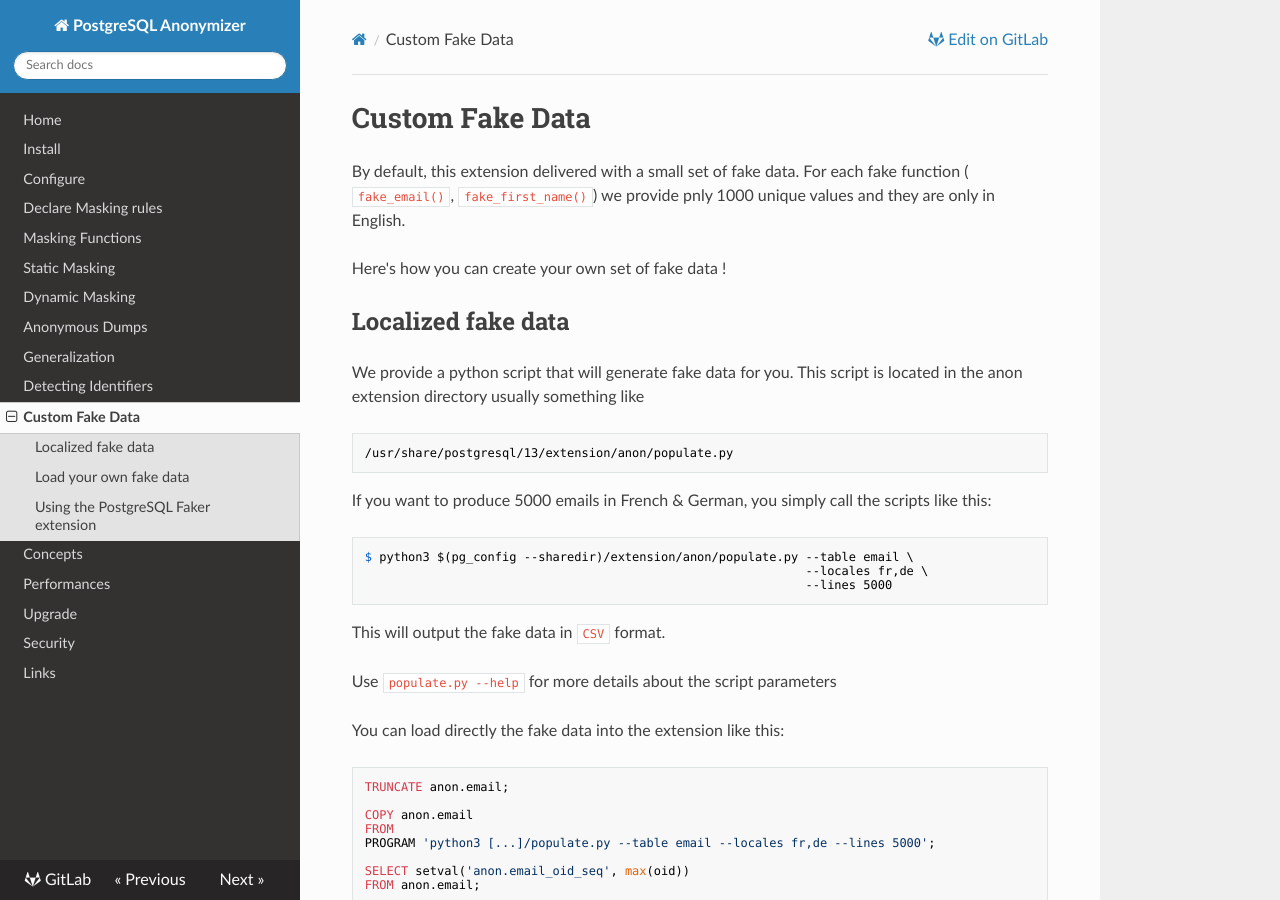
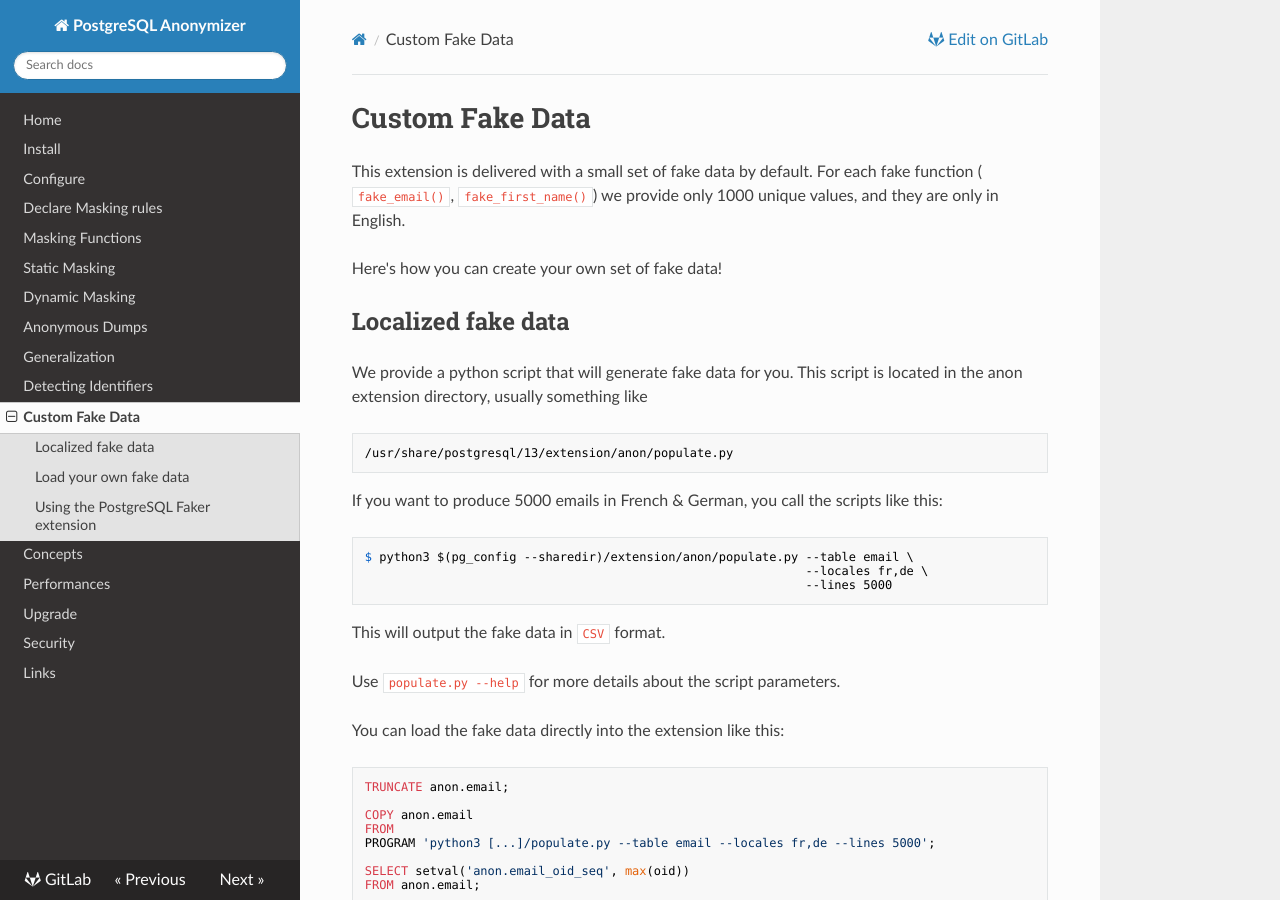
Before and after one commit to neondatabase/postgresql_anonymizer, an MkDocs documentation site: the page built from docs/custom_fake_data.md, in a window 1280 px wide and 900 px high. Built offline with MkDocs 1.6.1, drawn with Linux system fonts in a browser that asks for light colours; nearby versions of some CDN libraries.

Commit message:
update to improve document clarity and spelling error

````diff
--- a/docs/custom_fake_data.md
+++ b/docs/custom_fake_data.md
@@ -1,23 +1,23 @@
 Custom Fake Data
 ==============================================================================
 
-By default, this extension delivered with a small set of fake data. For each
-fake function ( `fake_email()`, `fake_first_name()`) we provide pnly 1000 unique
-values and they are only in English.
+This extension is delivered with a small set of fake data by default. For each
+fake function ( `fake_email()`, `fake_first_name()`) we provide only 1000 unique
+values, and they are only in English.
 
-Here's how you can create your own set of fake data !
+Here's how you can create your own set of fake data!
 
 Localized fake data
 ------------------------------------------------------------------------------
 
 We provide a python script that will generate fake data for you. This script
-is located in the anon extension directory usually something like
+is located in the anon extension directory, usually something like
 
 ```shell
 /usr/share/postgresql/13/extension/anon/populate.py
 ```
 
-If you want to produce 5000 emails in French & German, you simply call the
+If you want to produce 5000 emails in French & German, you call the
 scripts like this:
 
 ``` shell
@@ -28,9 +28,9 @@ $ python3 $(pg_config --sharedir)/extension/anon/populate.py --table email \
 
 This will output the fake data in `CSV` format.
 
-Use `populate.py --help` for more details about the script parameters
+Use `populate.py --help` for more details about the script parameters.
 
-You can load directly the fake data into the extension like this:
+You can load the fake data directly into the extension like this:
 
 ```sql
 TRUNCATE anon.email;
````
